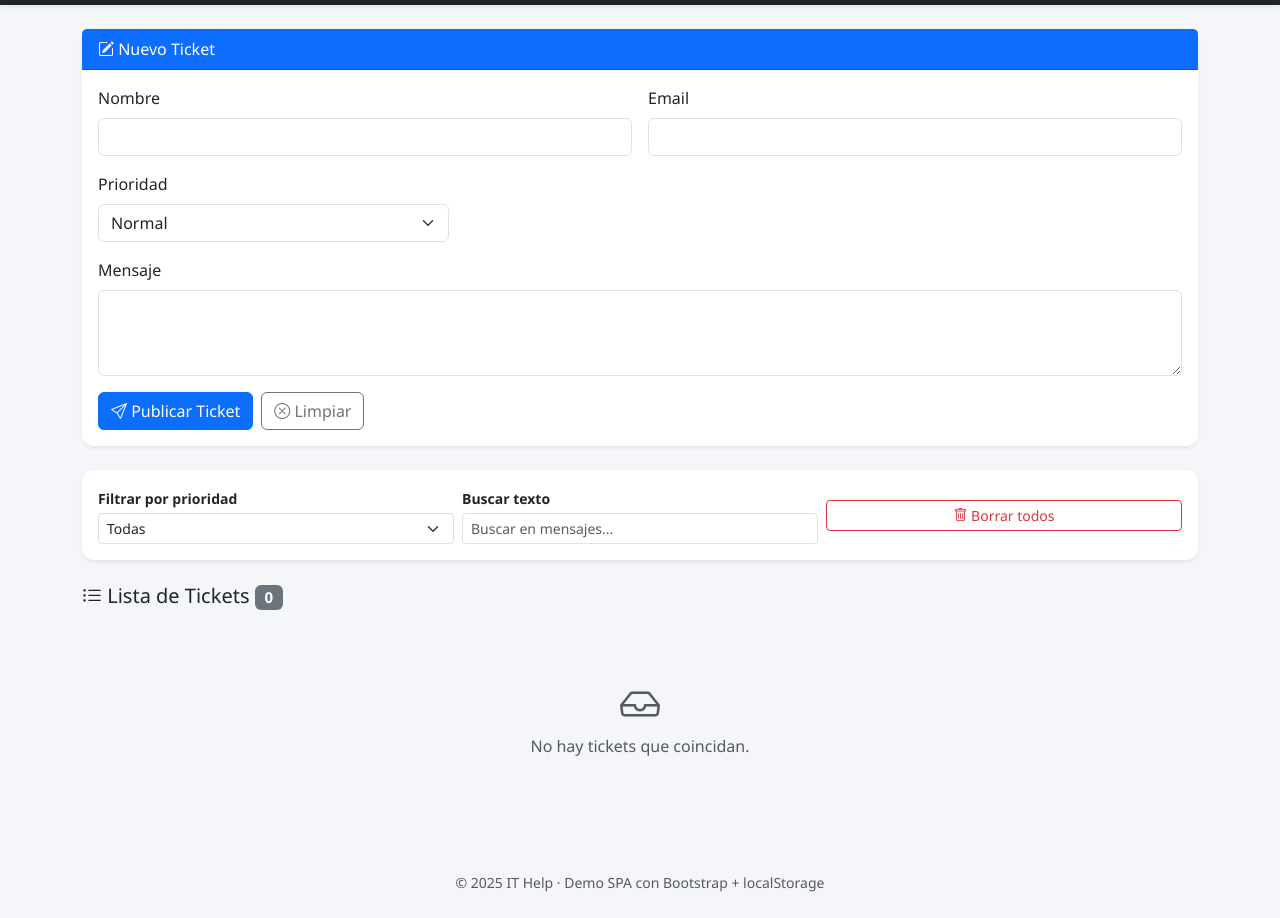
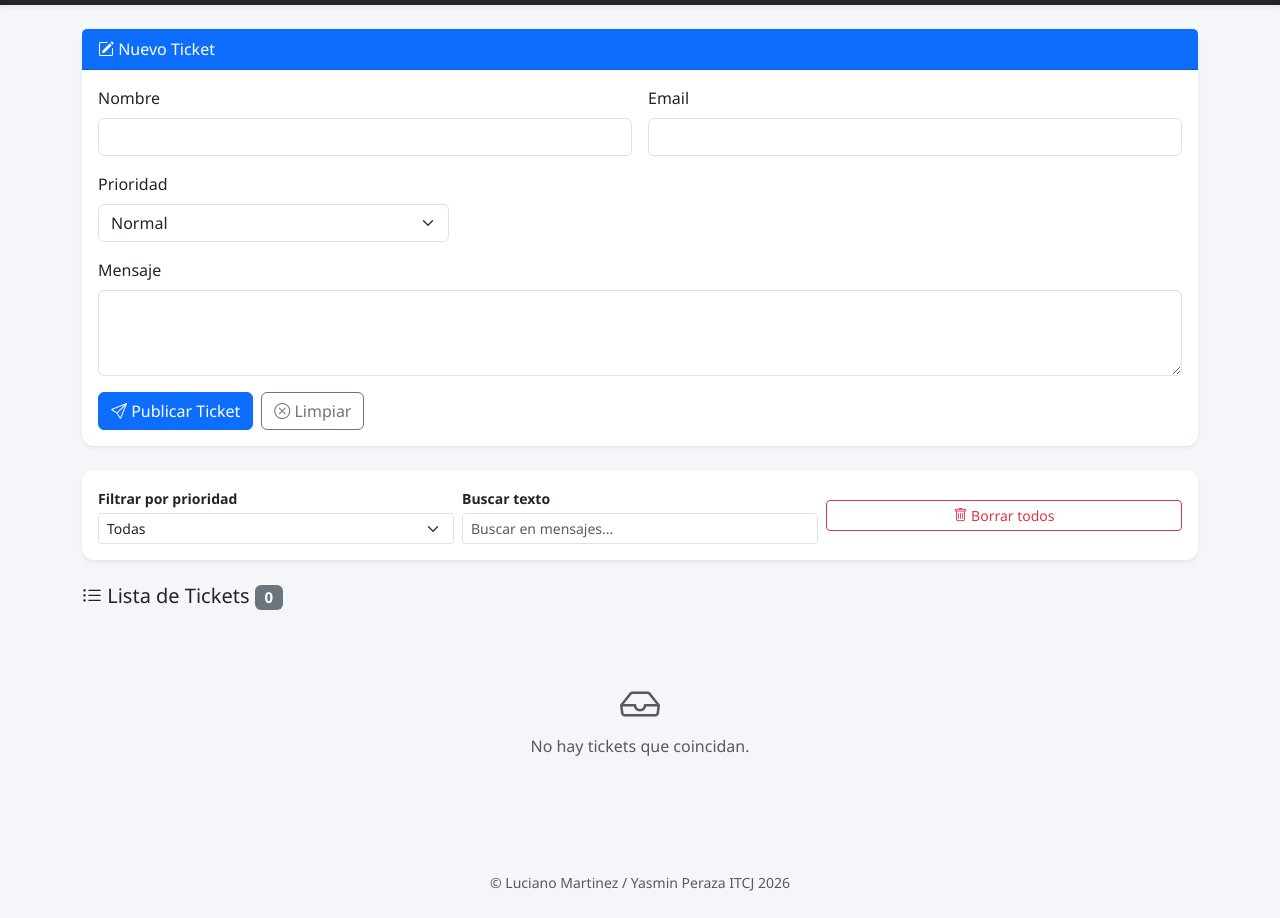
Before and after one commit to luciomtzcisneros-ops/system-tickets-help, a plain HTML site: page index.html in a window 1280 px wide. Shown: the part 45-963 px from the top of the page. Drawn offline with nearby package versions, Linux system fonts and the light colour scheme.

Commit message:
Update index.html

```diff
--- a/index.html
+++ b/index.html
@@ -103,7 +103,7 @@
   </main>
 
   <footer class="text-center text-muted py-4">
-    <small>&copy; 2025 IT Help · Demo SPA con Bootstrap + localStorage</small>
+    <small>&copy; Luciano Martinez / Yasmin Peraza ITCJ 2026 </small>
   </footer>
 
   <script src="app.js"></script>
```
